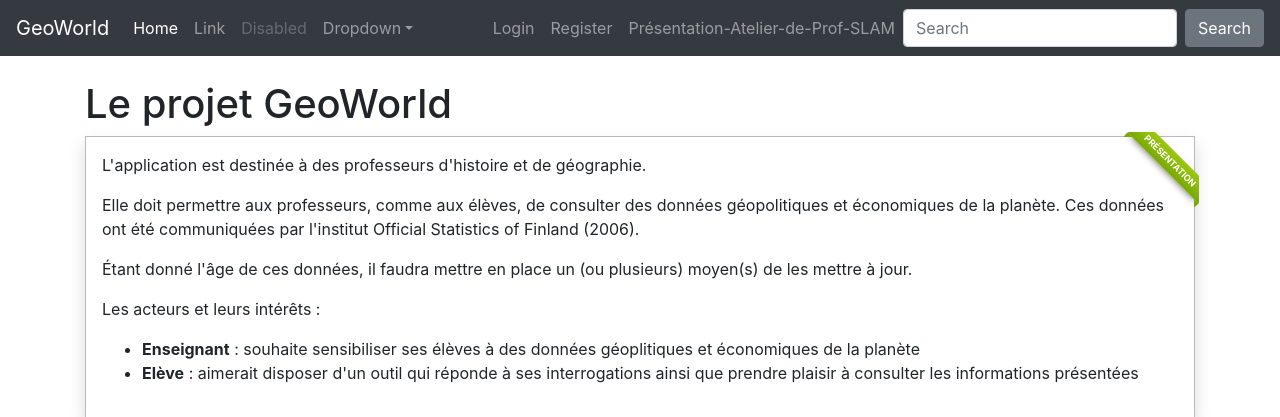
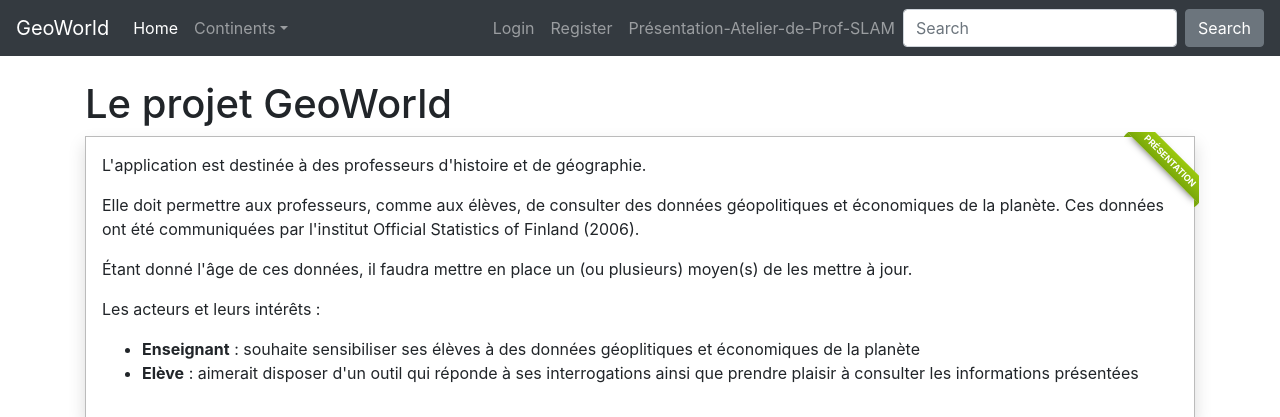
Before and after one commit to victorgms3/GeoWorld, a PHP site: page /todo-projet.php in a window 1280 px wide. Shown: the top 417 px of the page. Run offline with PHP 8.4, Linux system fonts and the light colour scheme; data that the repository does not hold is empty.

Commit message:
Ajout du dropDown

```diff
--- a/header.php
+++ b/header.php
@@ -11,6 +11,8 @@
  * @license   http://opensource.org/licenses/gpl-license.php GNU Public License
  * @link      https://github.com/sio-melun/geoworld
  */
+require_once 'inc/manager-db.php';
+$continents = getContinents();
 ?><!doctype html>
 <html lang="fr" class="h-100">
 <head>
@@ -51,21 +53,13 @@
         <li class="nav-item active">
           <a class="nav-link" href="index.php">Home <span class="sr-only">(current)</span></a>
         </li>
-        <li class="nav-item">
-          <a class="nav-link" href="#">Link</a>
-        </li>
-        <li class="nav-item">
-          <a class="nav-link disabled" href="#">Disabled</a>
-        </li>
         <li class="nav-item dropdown">
           <a class="nav-link dropdown-toggle" href="#" id="dropdown01" data-toggle="dropdown" aria-haspopup="true"
-             aria-expanded="false">Dropdown</a>
+             aria-expanded="false">Continents</a>
           <div class="dropdown-menu" aria-labelledby="dropdown01">
-            <a class="dropdown-item" href="#" method="get">Asie </a>
-            <a class="dropdown-item" href="#">Europe</a>
-            <a class="dropdown-item" href="#">Amerique Nord</a>
-            <a class="dropdown-item" href="#">Amerique Sud</a>
-            <a class="dropdown-item" href="#">Afrique</a>
+            <?php foreach ($continents as $continent) : ?>
+              <a class="dropdown-item" href="index2.php?continent=<?php echo urlencode($continent); ?>"><?php echo htmlspecialchars($continent); ?></a>
+            <?php endforeach; ?>
           </div>
         </li>
       </ul>
--- a/inc/manager-db.php
+++ b/inc/manager-db.php
@@ -22,6 +22,19 @@
  *  cette fonction est déportée dans un autre script.
  */
 require_once 'connect-db.php';
+
+/**
+ * Obtenir la liste de tous les continents
+ *
+ * @return array tableau de noms de continents
+ */
+function getContinents()
+{
+    global $pdo;
+    $query = 'SELECT DISTINCT Continent FROM Country;';
+    $result = $pdo->query($query);
+    return $result->fetchAll(PDO::FETCH_COLUMN);
+}
 
 /**
  * Obtenir la liste de tous les pays référencés d'un continent donné
--- a/index2.php
+++ b/index2.php
@@ -16,14 +16,14 @@
 <?php  require_once 'header.php'; ?>
 <?php
 require_once 'inc/manager-db.php';
-$continent = 'Asia';
+$continent = isset($_GET['continent']) ? $_GET['continent'] : 'Asia';
 $desPays = getCountriesByContinent($continent);
 ?>
 
 <main role="main" class="flex-shrink-0">
 
   <div class="container">
-    <h1>Les pays en Asie</h1>
+    <h1>Les pays en <?php echo $continent; ?> </h1> // a verifier
     <div>
      <table class="table">
          <tr>
```
